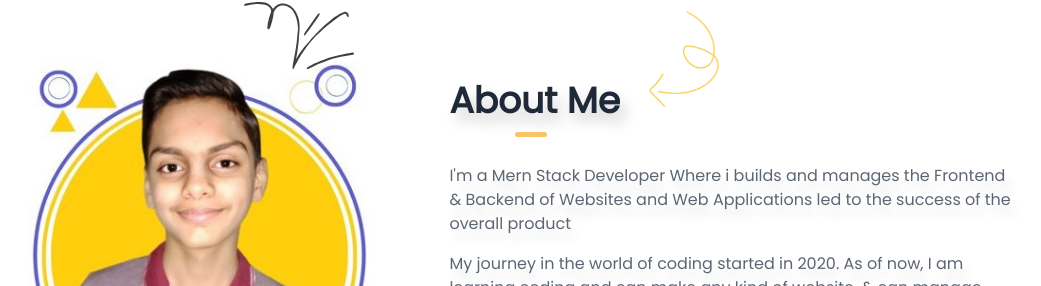
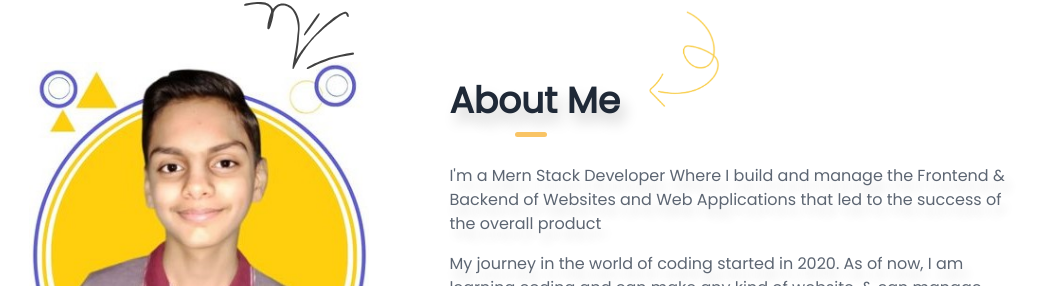
Before and after one commit to web4389/My-Portfolio, a React (Vite) app: page / in a window 1280 px wide. Shown: the part 955-1241 px from the top of the page, without its empty margins (119-1160 px from the left). Built offline with nearby package versions, Linux system fonts and the light colour scheme.

Commit message:
Update AboutMeSection.jsx

```diff
--- a/src/components/AboutMeSection.jsx
+++ b/src/components/AboutMeSection.jsx
@@ -61,8 +61,8 @@ const AboutMe = ({ Colors }) => {
           </h2>
           <div className="opacity-90" style={Colors.p}>
             <p className="mt-4">
-              I'm a Mern Stack Developer Where i builds and manages the Frontend &
-              Backend of Websites and Web Applications led to the success of the
+              I'm a Mern Stack Developer Where I build and manage the Frontend &
+              Backend of Websites and Web Applications that led to the success of the
               overall product
             </p>
             <p className="mt-4">
```
